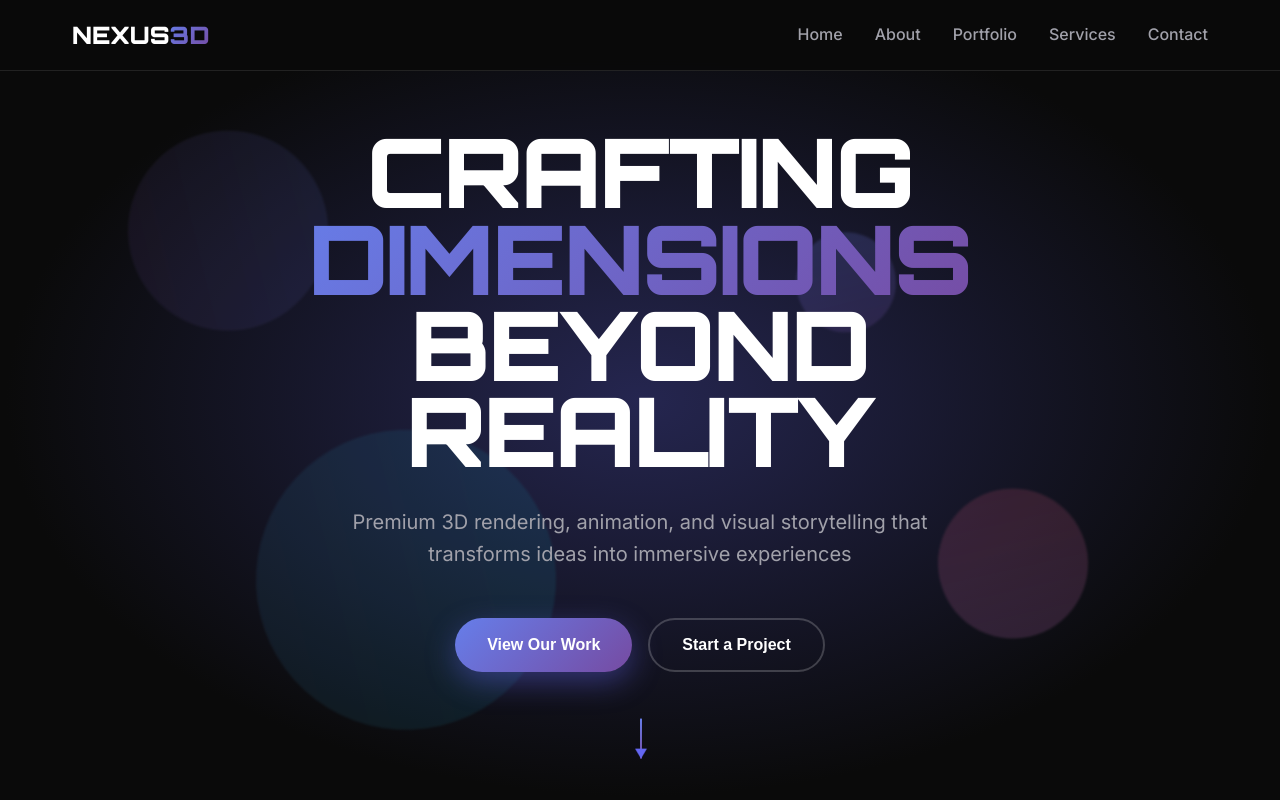
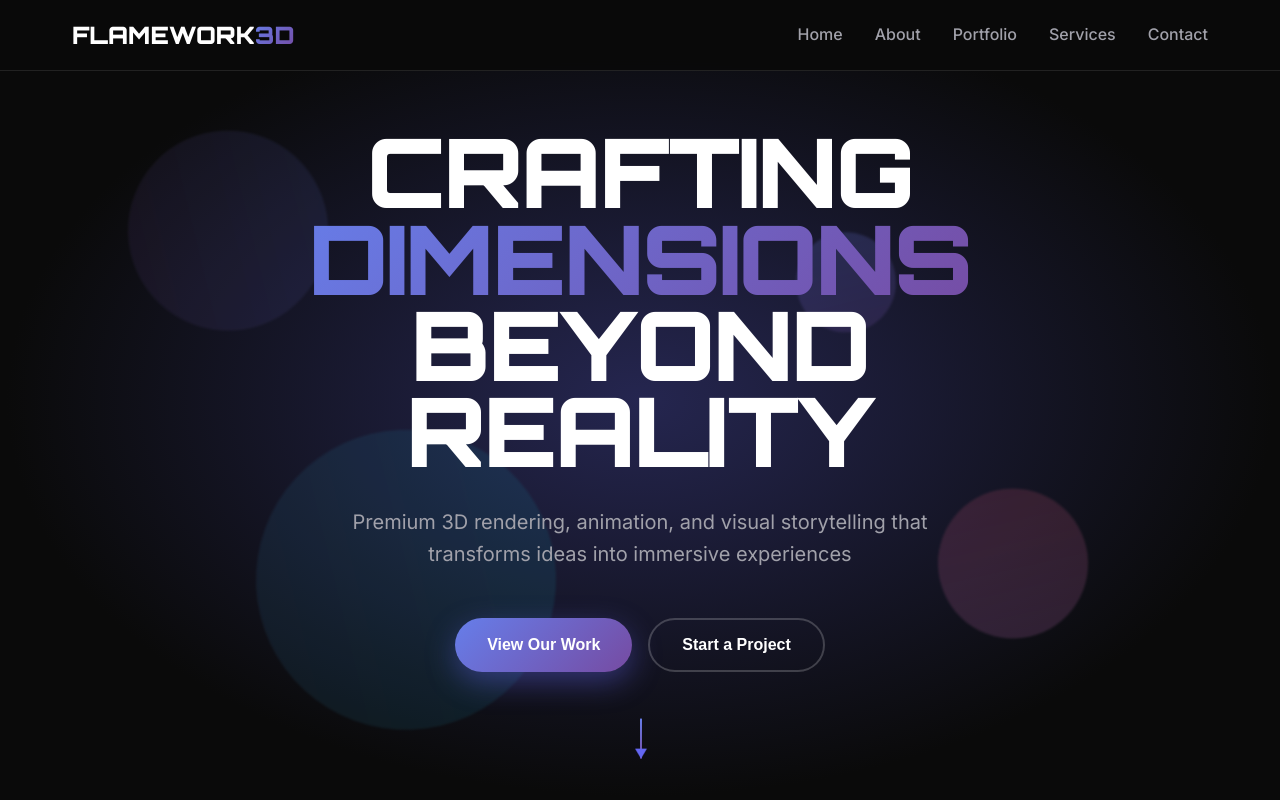
Before and after one commit to essamalrawi/3d, a plain HTML site: page index.html in a window 1280 px wide. Shown: the top 800 px of the page. Drawn offline with Linux system fonts and the light colour scheme.

Commit message:
Update index.html

```diff
--- a/index.html
+++ b/index.html
@@ -4,7 +4,7 @@
 <head>
     <meta charset="UTF-8">
     <meta name="viewport" content="width=device-width, initial-scale=1.0">
-    <title>Nexus3D Studio - Premium 3D Rendering & Animation</title>
+    <title>FlameWork Studio - Premium 3D Rendering & Animation</title>
     <link rel="stylesheet" href="styles_css.css">
     <link
         href="https://fonts.googleapis.com/css2?family=Inter:wght@300;400;500;600;700&family=Orbitron:wght@400;700;900&display=swap"
@@ -16,7 +16,7 @@
     <nav class="navbar">
         <div class="nav-container">
             <div class="nav-logo">
-                <span class="logo-text">NEXUS<span class="logo-accent">3D</span></span>
+                <span class="logo-text">FLAMEWORK<span class="logo-accent">3D</span></span>
             </div>
             <ul class="nav-menu">
                 <li><a href="#home" class="nav-link">Home</a></li>
```
